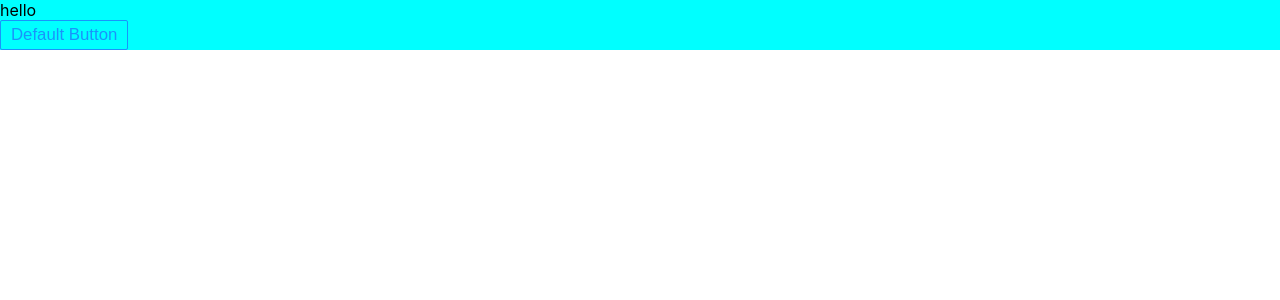
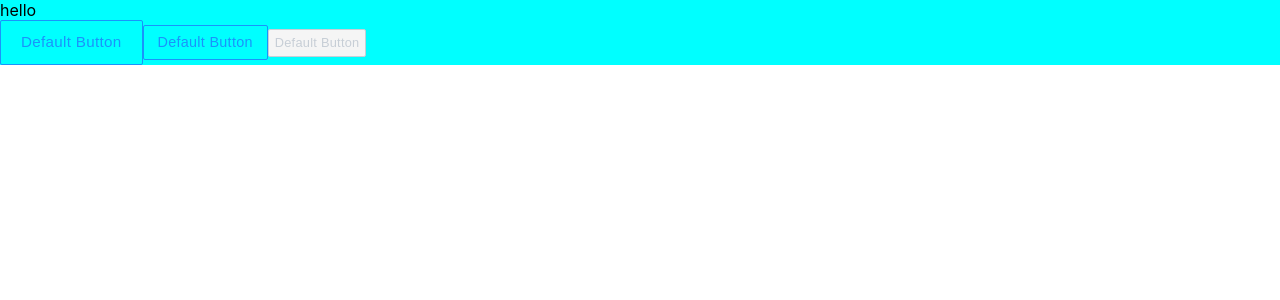
Before and after one commit to smeekas/simform-ui, a React (Create React App) app: page / in a window 1280 px wide. Shown: the top 300 px of the page. Built offline with nearby package versions, Linux system fonts and the light colour scheme; the HTML template or start-up script is replaced by a standard one.

Commit message:
feature: button size

```diff
--- a/src/App.tsx
+++ b/src/App.tsx
@@ -10,7 +10,9 @@ function App() {
   return (
     <div className="App">
     <div >hello</div>
-    <Button ghost  onClick={handler} varient="primary" />
+    <Button size='large'    ghost onClick={handler} varient="primary" />
+    <Button size='medium'   ghost onClick={handler} varient="primary" />
+    <Button size='small'   disabled ghost onClick={handler} varient="primary" />
     </div>
   );
 }
--- a/src/components/Button/Button.scss
+++ b/src/components/Button/Button.scss
@@ -1,18 +1,30 @@
 @import "../../styles/variables.scss";
 @import "./mixin.scss";
 .zen-button {
-  font-size: 1.05rem;
+  font-size: $default-font-size;
   background-color: white;
   border-color: #d9d9d9;
   border-width: 1.5px;
   border-style: solid;
-  padding: 4px 10px;
+  padding: $default-vertical-padding $default-horizontal-padding;
   cursor: pointer;
   border-radius: 2px;
   outline: none;
+
+  line-height: $default-line-height;
+  letter-spacing: $default-letter-spacing;
   transition: all 150ms linear;
 }
+.zen-large{
+  padding: $large-vertical-padding $large-horizontal-padding;
+  font-size:$large-font-size
 
+}
+.zen-small{
+  padding: $small-vertical-padding $small-horizontal-padding;
+  font-size: $small-font-size ;
+  // line-height: ;
+}
 .zen-button:hover {
   color: rgba($primary-color, 0.8);
   border-color: rgba($primary-color, 0.8);
@@ -22,16 +34,34 @@
   background-color: $primary-color;
   color: white;
   border-color: $primary-color;
+  &:hover{
+    background-color: rgba($primary-color, 0.8);
+    color: white;
+    border-color: rgba($primary-color, 0.8);
+
+  }
 }
 .zen-primary:hover {
-  background-color: rgba($primary-color, 0.8);
+}
+.zen-danger {
+  background-color: $danger-color;
   color: white;
-  border-color: rgba($primary-color, 0.8);
+  border-color: $danger-color;
+  &:hover{
+    background-color: rgba($danger-color, 0.8);
+    color: white;
+    border-color: rgba($danger-color, 0.8);
+
+  }
 }
-
+// .zen-danger:hover {
+// }
 .zen-ghost {
   &.zen-primary {
-    @include PrimaryColor();
+    @include primaryColor();
+  }
+  &.zen-danger {
+    @include dangerColor();
   }
   background-color: transparent;
 }
@@ -42,14 +72,17 @@
 
 .zen-disabled {
   cursor: not-allowed;
-  background-color: $disabled-color;
+  background-color: $disabled-color ;
   color: $disabled-border-color;
   border-color: $disabled-border-color;
+  &:hover{
+    cursor: not-allowed;
+    background-color: $disabled-color ;
+    color: $disabled-border-color;
+
+    border-color: $disabled-border-color;
+  }
 }
-.zen-disabled:hover {
-  cursor: not-allowed;
-  background-color: s$disabled-color;
-  color: $disabled-border-color;
+// .zen-disabled:hover {
 
-  border-color: $disabled-border-color;
-}
+// }
--- a/src/components/Button/Button.tsx
+++ b/src/components/Button/Button.tsx
@@ -2,18 +2,20 @@ import React, { HTMLProps, ButtonHTMLAttributes, HTMLAttributes } from "react";
 import "./Button.scss";
 import classNames from "classnames";
 interface buttonProps extends ButtonHTMLAttributes<HTMLButtonElement> {
-  varient?: "primary"|"default";
-  ghost?:boolean
+  varient?: "primary" | "default" | "danger";
+  ghost?: boolean;
+  size?: "small" | "medium" | "large";
 }
 
 const Button = React.forwardRef<HTMLButtonElement, buttonProps>(
   (props, ref) => {
-    const { disabled,ghost, varient, ...rest } = props;
+    const { disabled, ghost,size, varient, ...rest } = props;
     console.log(ref);
     const classnames = classNames({
-      [`zen-${varient}`]: varient!=="default",
+      [`zen-${varient}`]: varient !== "default" && !disabled,
       [`zen-disabled`]: disabled,
       [`zen-ghost`]: ghost,
+      [`zen-${size}`]: size!=="medium",
     });
     console.log(classnames);
     return (
--- a/src/components/Button/mixin.scss
+++ b/src/components/Button/mixin.scss
@@ -1,10 +1,10 @@
-@mixin PrimaryColor() {
+@mixin primaryColor() {
   color: $primary-color;
   &:hover {
     color: rgba($primary-color, 0.8);
   }
 }
-@mixin DangerColor() {
+@mixin dangerColor() {
     color: $danger-color;
     &:hover {
       color: rgba($danger-color, 0.8);
--- a/src/styles/variables.scss
+++ b/src/styles/variables.scss
@@ -1,5 +1,19 @@
 $primary-color: #1993fb;
 // $primary-hover-color:#41abfb;
-$disabled-color:#f5f5f5;
-$disabled-border-color:#c7ced6;
-$danger-color:#d64245;
+$disabled-color: #f5f5f5;
+$disabled-border-color: #c7ced6;
+$danger-color: #d81c1f;
+
+//button
+$default-horizontal-padding: 14px;
+$default-vertical-padding: 4px;
+$default-font-size: 0.9rem;
+$default-line-height: 1.75;
+$default-letter-spacing: 0.02em;
+
+$large-horizontal-padding: $default-horizontal-padding + 6px;
+$large-vertical-padding: $default-vertical-padding + 4px;
+$large-font-size:$default-font-size + 0.05rem;
+$small-horizontal-padding: $default-horizontal-padding - 8px;
+$small-vertical-padding: $default-vertical-padding - 2px;
+$small-font-size:$default-font-size - 0.1rem;
```
